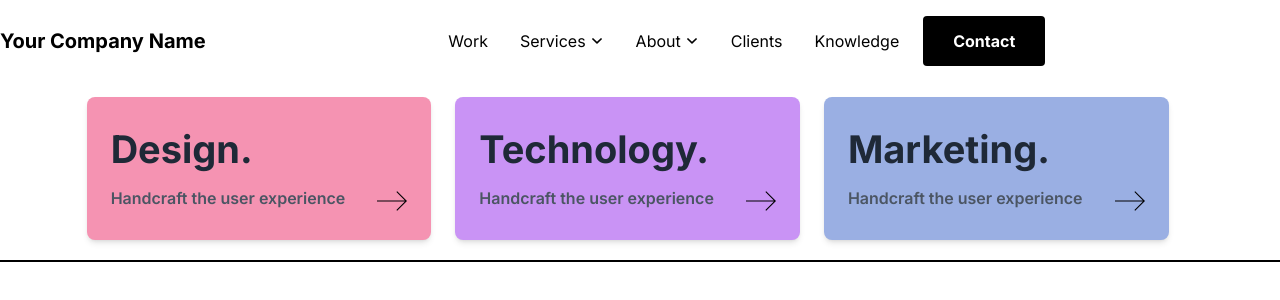
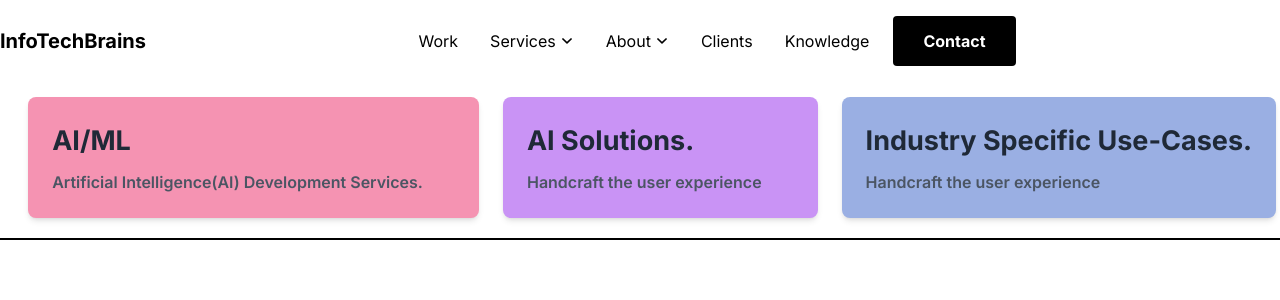
Before and after one commit to paldebarun/infotechbrains, a Next.js app: page / in a window 1280 px wide. Both pictures are taken after a click on the element "Services". Shown: the top 300 px of the page. Built offline with nearby package versions, Linux system fonts and the light colour scheme.

Commit message:
desktop navbar design

```diff
--- a/components/Navbar.jsx
+++ b/components/Navbar.jsx
@@ -5,19 +5,22 @@
 
 const ServicesSubCards = [
   {
-    title: "Design.",
-    subpara: "Handcraft the user experience",
+    title: "AI/ML",
+    subpara: "Artificial Intelligence(AI) Development Services.",
     initialbgCol: "#f593b2",
+    childServices: ["AI Consulting", "AI Software Development", "AIaas(AI as a Service)", "AI App Development Services", "Chatbot Development Services", "Natural Language Processing Services", "Generative AI Development Services", "Smart Ai Assistants & chatbots", "Computer Vision"]
   },
   {
-    title: "Technology.",
+    title: "AI Solutions.",
     subpara: "Handcraft the user experience",
     initialbgCol: "#c993f5",
+    childServices: ["Decision Management Solutions", "Deep Learning Solutions", "Expert Systems", "Natural Language Generation Software", "Natural Language Understanding Software", "Edge AI Solutions", "Fine-Tuning Models", "Model Integration and Deployment", "Recommendation Engine"]
   },
   {
-    title: "Marketing.",
+    title: "Industry Specific Use-Cases.",
     subpara: "Handcraft the user experience",
     initialbgCol: "#9aafe3",
+    childServices: ["Finance", "Healthcare", "Retail", "Manufacturing", "Transportation", "Marketing and Advertising", "Education", "Legal"]
   },
 ];
 
@@ -57,30 +60,36 @@
       onMouseLeave={handleMouseLeave}
     >
       <div
-        className={`p-6 rounded-lg shadow-md transition duration-300 ease-in-out transform hover:scale-105 ${
-          isHovered ? "scale-105" : ""
+        className={`relative p-6 shadow-md transition duration-300 ease-in-out transform hover:scale-105 ${
+          isHovered ? "scale-105 rounded-t-lg" : "rounded-lg"
         }`}
         style={{ backgroundColor: subCardArr.initialbgCol }}
       >
-        <h2 className="text-gray-800 text-[38px] font-bold mb-2">{subCardArr.title}</h2>
-        <div className="flex flex-row">
-        <p className="text-gray-600 font-semibold text-[16px] mr-8">{subCardArr.subpara}</p>
-        <img
-          src="/arrow-right.svg"
-          height={'8px'}
-          width={'30px'}
-          // className=""
-          />
+        <h2 className="text-gray-800 text-[27px] font-bold mb-2">
+          {subCardArr.title}
+        </h2>
+        <p className="text-gray-600 font-semibold text-[16px] mr-8">
+          {subCardArr.subpara}
+        </p>
+        {isHovered && (
+          <div
+            className="absolute top-full left-0 w-full rounded-b-lg shadow-md py-2 px-4"
+            style={{ backgroundColor: subCardArr.initialbgCol }}
+          >
+            {/* Render services */}
+            <div className="flex flex-wrap gap-2">
+              {subCardArr.childServices?.map((service, index) => (
+                <button
+                  key={index}
+                  className="bg-gray-200 hover:bg-gray-300 px-3 py-1 rounded-md text-sm text-gray-800"
+                >
+                  {service}
+                </button>
+              ))}
+            </div>
           </div>
+        )}
       </div>
-      {isHovered && (
-        <div className="absolute top-0 left-0 w-full h-full bg-white opacity-0 hover:opacity-100 transition-opacity duration-300">
-          <div className="bg-white p-6 rounded-lg shadow-md">
-            <h2 className="text-gray-800 font-semibold mb-2">Subcard</h2>
-            <p className="text-gray-600">Subcard content for Card</p>
-          </div>
-        </div>
-      )}
     </div>
   );
 };
@@ -108,7 +117,7 @@
     <nav className="bg-[#ffffff] py-4 border-b-2 border-[#000000]">
       <div className="container mx-auto flex items-center justify-between">
         <a href="#" className="text-[#000000] text-xl font-bold">
-          Your Company Name
+          InfoTechBrains
         </a>
         <div className="flex items-center justify-center flex-1">
           <a
@@ -136,14 +145,14 @@
               </svg>
             </button>
             <div
-              className={`absolute w-[1562px] bg-white border-b-2 border-[#000000] py-2 px-4 top-12 left-[100%] transform -translate-x-1/2 ${
+              className={`absolute w-[1562px] mr-5 bg-white border-b-2 border-[#000000] py-2 px-4 top-12 left-[170px] transform -translate-x-1/2 ${
                 isServicesDropdownOpen
                   ? "opacity-100 visible"
                   : "opacity-0 invisible"
               } transition duration-300`}
             >
               <div className="flex flex-row justify-center">
-                {ServicesSubCards.map((subCard, index) => (
+                {ServicesSubCards?.map((subCard, index) => (
                   <Card
                     key={index}
                     setIsDropdownOpen={setIsServicesDropdownOpen}
```
